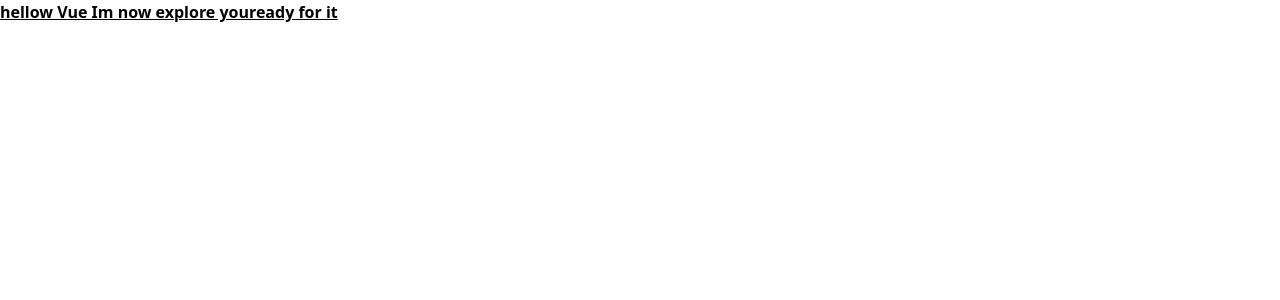
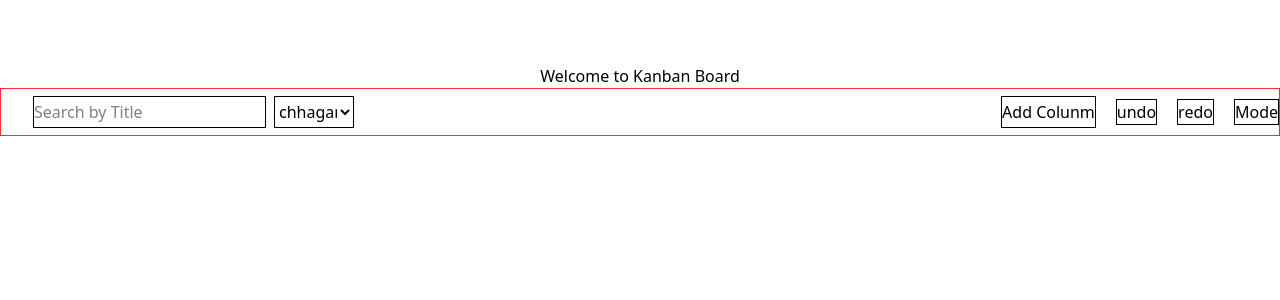
Before and after one commit to chhagan123/Kanban_vueJS, a Vue app: page / in a window 1280 px wide. Shown: the top 300 px of the page. Built offline with nearby package versions, Linux system fonts and the light colour scheme.

Commit message:
feat: Adding a toolBar of Kanban Board

```diff
--- a/src/App.vue
+++ b/src/App.vue
@@ -1,7 +1,10 @@
 <script setup>
-
+    import MainBoard from './components/MainBoard.vue';
 </script>
 
 <template>
-  <h1 class="underline font-bold">hellow Vue Im now explore youready for it </h1>
+       <div class="w-full h-full flex flex-col   ">
+        <MainBoard/>
+
+       </div>
 </template>
--- /dev/null
+++ b/src/components/MainBoard.vue
@@ -0,0 +1,11 @@
+<script setup>
+import Toolbar from './Toolbar.vue';
+</script>
+
+<template>
+    <div class="flex flex-col justify-center items-center">
+        <h1 class="mt-[4rem]">Welcome to Kanban Board</h1>
+        <Toolbar/>
+    </div>
+
+</template>
--- /dev/null
+++ b/src/components/Toolbar.vue
@@ -0,0 +1,35 @@
+
+<script setup>
+import { ref } from 'vue';
+
+const Assignees = ref(["chhagan","Nandu","Rishabh"])
+
+const emit= defineEmits("click")
+
+
+</script>
+
+<template>
+
+    <div class="flex border justify-between border-red-500  h-[3rem] w-[80rem]  ">
+        <div class="flex gap-2 justify-start items-center">
+            <input class=" ml-[2rem] h-[2rem] border " placeholder="Search by Title" />
+            <select class="border  w-[5rem] h-[2rem]">
+                <option v-for="person in Assignees"
+                        :key="person"
+                        :value="person"
+                >{{ person }}</option>
+            </select>
+
+        </div>
+
+        <div class="flex justify-end gap-5 items-center ">
+            <button class="border w-[auto] h-[2rem]">Add Colunm</button>
+            <button class="border">undo</button>
+            <button class="border">redo</button>
+            <button class="border">Mode</button>
+
+        </div>
+
+    </div>
+</template>
```
Also changed, not shown: src/components/HelloWorld.vue (deleted, +0 -9 lines).
